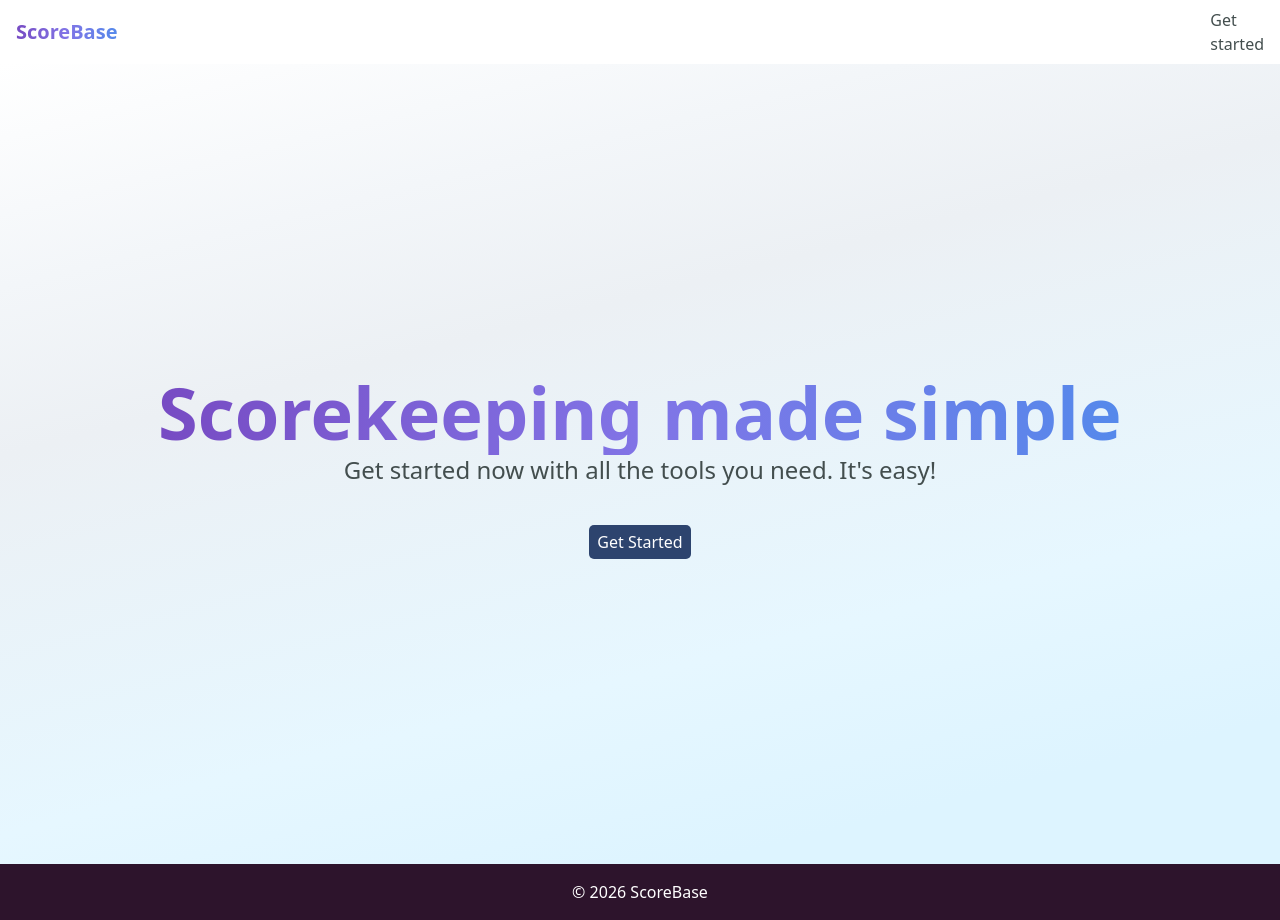
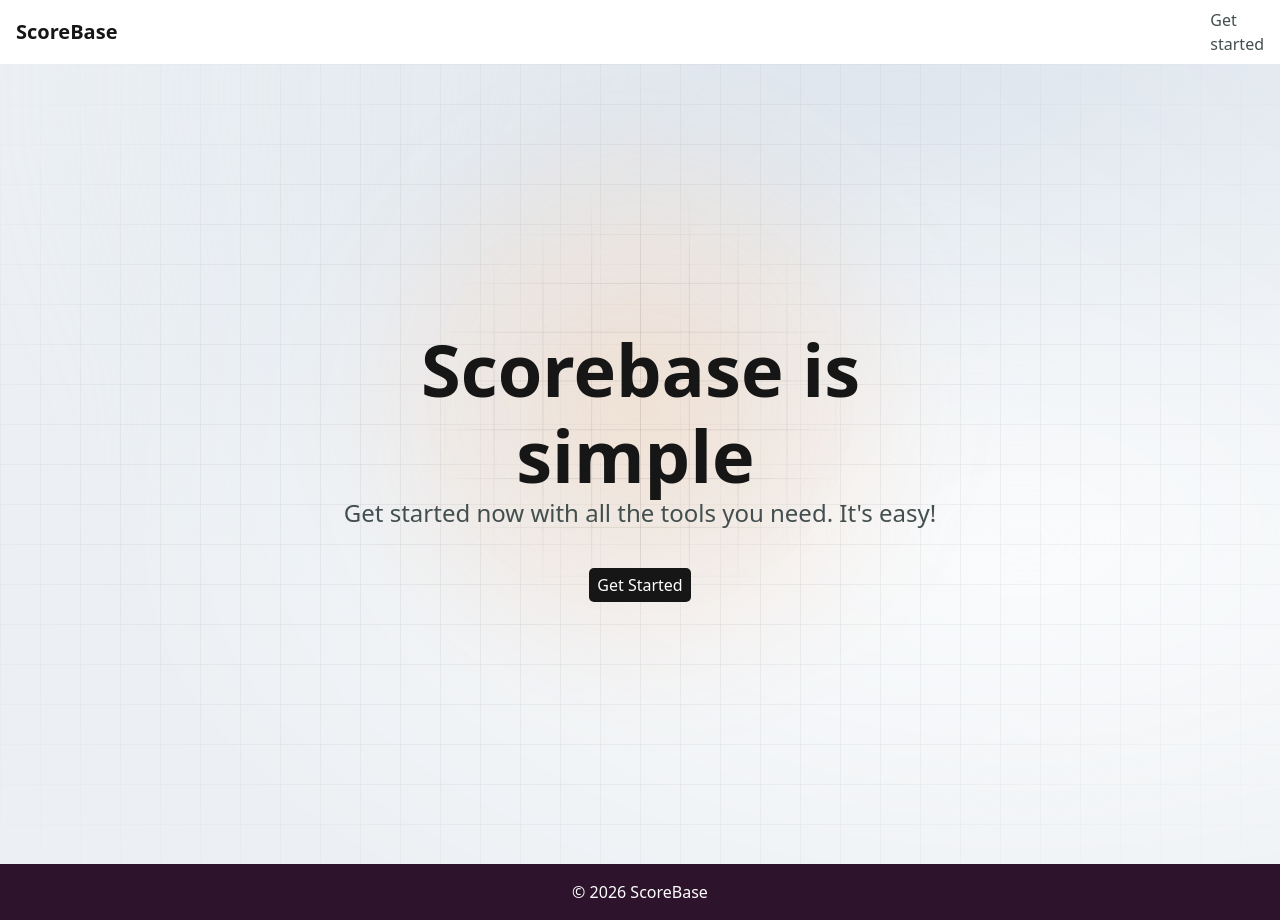
Before and after one commit to yobany10/scorebase-2, a React (Create React App) app: page / in a window 1280 px wide. Built offline with nearby package versions, Linux system fonts and the light colour scheme.

Commit message:
Update landing page and navbar logo

```diff
--- a/src/components/Home.css
+++ b/src/components/Home.css
@@ -4,14 +4,91 @@
 
 .full-page-banner {
     display: grid;
-    background: rgb(255,255,255);
-    background: -moz-linear-gradient(166deg, rgba(255,255,255,1) 0%, rgba(243,246,249,1) 20%, rgba(236,240,244,1) 35%, rgba(230,247,255,1) 69%, rgba(221,244,255,1) 87%);
-    background: -webkit-linear-gradient(166deg, rgba(255,255,255,1) 0%, rgba(243,246,249,1) 20%, rgba(236,240,244,1) 35%, rgba(230,247,255,1) 69%, rgba(221,244,255,1) 87%);
-    background: linear-gradient(166deg, rgba(255,255,255,1) 0%, rgba(243,246,249,1) 20%, rgba(236,240,244,1) 35%, rgba(230,247,255,1) 69%, rgba(221,244,255,1) 87%);
-    filter: progid:DXImageTransform.Microsoft.gradient(startColorstr="#ffffff",endColorstr="#ddf4ff",GradientType=1);
+    position: relative;
+    isolation: isolate;
+    overflow: hidden;
+    background-color: rgb(236, 240, 244);
     padding: 1rem;
     min-height: 100vh;
 }
+
+.full-page-banner::before {
+    content: '';
+    position: absolute;
+    inset: -25%;
+    z-index: 0;
+    background:
+        radial-gradient(ellipse at 72% 58%, rgba(255, 255, 255, 0.82), transparent 48%),
+        radial-gradient(ellipse at 65% 20%, rgba(209, 220, 232, 0.55), transparent 50%);
+    filter: blur(48px);
+    transform: translate3d(-2%, -1%, 0) scale(1);
+    animation: landing-gradient-flow 36s ease-in-out infinite alternate;
+    pointer-events: none;
+}
+
+.full-page-banner::after {
+    content: '';
+    position: absolute;
+    left: var(--pointer-x, 50%);
+    top: var(--pointer-y, 42%);
+    width: clamp(20rem, 50vw, 48rem);
+    aspect-ratio: 1;
+    z-index: 0;
+    transform: translate3d(-50%, -50%, 0);
+    background: radial-gradient(ellipse at center, rgba(255, 140, 52, 0.18), transparent 70%);
+    filter: blur(40px);
+    transition: left 120ms ease-out, top 120ms ease-out;
+    pointer-events: none;
+}
+
+.landing-grid {
+    position: absolute;
+    inset: 0;
+    z-index: 0;
+    background-image:
+        linear-gradient(to right, rgba(48, 48, 48, 0.08) 1px, transparent 1px),
+        linear-gradient(to bottom, rgba(48, 48, 48, 0.08) 1px, transparent 1px);
+    background-size: 40px 40px;
+    -webkit-mask-image: radial-gradient(ellipse at center, rgba(0, 0, 0, 0.8) 20%, rgba(0, 0, 0, 0.55) 62%, transparent 100%);
+    mask-image: radial-gradient(ellipse at center, rgba(0, 0, 0, 0.8) 20%, rgba(0, 0, 0, 0.55) 62%, transparent 100%);
+    pointer-events: none;
+}
+
+.landing-grid::before {
+    content: '';
+    position: absolute;
+    inset: 0;
+    background-color: rgba(236, 240, 244, 0.55);
+    background-image:
+        linear-gradient(to right, rgba(48, 48, 48, 0.13) 1px, transparent 1px),
+        linear-gradient(to bottom, rgba(48, 48, 48, 0.13) 1px, transparent 1px);
+    background-size: 40px 40px;
+    transform: scale(1.22);
+    transform-origin: var(--pointer-x, 50%) var(--pointer-y, 42%);
+    -webkit-mask-image: radial-gradient(circle 180px at var(--pointer-x, 50%) var(--pointer-y, 42%), #000 0%, #000 62%, transparent 100%);
+    mask-image: radial-gradient(circle 180px at var(--pointer-x, 50%) var(--pointer-y, 42%), #000 0%, #000 62%, transparent 100%);
+    pointer-events: none;
+}
+
+.full-page-banner > :not(.landing-grid) {
+    position: relative;
+    z-index: 1;
+}
+
+@keyframes landing-gradient-flow {
+    from {
+        transform: translate3d(-2%, -1%, 0) scale(1);
+    }
+    to {
+        transform: translate3d(2%, 1%, 0) scale(1.05);
+    }
+}
+
+/* @media (prefers-reduced-motion: reduce) {
+    .full-page-banner::before {
+        animation: none;
+    }
+} */
 
 #full-page-banner-text-container {
     display: grid;
@@ -40,6 +117,35 @@
     font-weight: 900;
     padding: 0 0 0 0;
     margin: 0 0 0 0;
+    color: var(--custom-black);
+}
+
+.typewriter-prefix {
+    display: block;
+}
+
+.typewriter-word {
+    display: block;
+    width: 5em;
+    margin: 0 auto;
+    text-align: center;
+    white-space: nowrap;
+}
+
+.typewriter-cursor {
+    display: inline-block;
+    width: 0.06em;
+    height: 0.85em;
+    margin-left: 0.08em;
+    background-color: currentColor;
+    vertical-align: -0.08em;
+    animation: typewriter-cursor-blink 1s steps(2, start) infinite;
+}
+
+@keyframes typewriter-cursor-blink {
+    50% {
+        opacity: 0;
+    }
 }
 
 @media (min-width: 800px) {
@@ -58,4 +164,10 @@
 
 #full-page-banner-button {
     padding: 5px 8px;
+    background-color: var(--custom-black);
 }
+
+#full-page-banner-button:hover,
+#full-page-banner-button:focus {
+    background-color: var(--blue);
+}
--- a/src/components/Home.js
+++ b/src/components/Home.js
@@ -1,13 +1,64 @@
-import React from 'react'
+import React, { useEffect, useState } from 'react'
 import { Link } from 'react-router-dom'
 import './Home.css'
 
+const headlineWords = ['easy', 'fun', 'simple', 'awesome', 'cool', 'fast', 'free']
+
 const Home = () => {
+    const [wordIndex, setWordIndex] = useState(0)
+    const [typedWord, setTypedWord] = useState('')
+    const [isDeleting, setIsDeleting] = useState(false)
+
+    useEffect(() => {
+        const currentWord = headlineWords[wordIndex]
+        const wordIsComplete = typedWord === currentWord
+        const delay = isDeleting ? 70 : wordIsComplete ? 1100 : 140
+
+        const timeoutId = setTimeout(() => {
+            if (isDeleting) {
+                if (typedWord.length === 0) {
+                    setIsDeleting(false)
+                    setWordIndex(index => (index + 1) % headlineWords.length)
+                } else {
+                    setTypedWord(typedWord.slice(0, -1))
+                }
+            } else if (wordIsComplete) {
+                setIsDeleting(true)
+            } else {
+                setTypedWord(currentWord.slice(0, typedWord.length + 1))
+            }
+        }, delay)
+
+        return () => clearTimeout(timeoutId)
+    }, [isDeleting, typedWord, wordIndex])
+
+    const handlePointerMove = event => {
+        if (event.pointerType === 'touch') return
+
+        const { currentTarget, clientX, clientY } = event
+        const bounds = currentTarget.getBoundingClientRect()
+
+        if (!bounds.width || !bounds.height) return
+
+        const pointerX = ((clientX - bounds.left) / bounds.width) * 100
+        const pointerY = ((clientY - bounds.top) / bounds.height) * 100
+
+        currentTarget.style.setProperty('--pointer-x', `${pointerX}%`)
+        currentTarget.style.setProperty('--pointer-y', `${pointerY}%`)
+    }
+
     return (
         <div id='home-container'>
-            <div className='full-page-banner'>
+            <div className='full-page-banner' onPointerMove={handlePointerMove}>
+                <div className='landing-grid' aria-hidden='true' />
                 <div id='full-page-banner-text-container'>
-                    <h1 id='full-page-banner-text-large' className='flip-horizontal-bottom gradient-bg-purple-blue'>Scorekeeping made simple</h1>
+                    <h1 id='full-page-banner-text-large' className='flip-horizontal-bottom'>
+                        <span className='typewriter-prefix'>Scorebase is</span>
+                        <span className='typewriter-word'>
+                            {typedWord}
+                            <span className='typewriter-cursor' aria-hidden='true' />
+                        </span>
+                    </h1>
                     <h1 id='full-page-banner-text-small'>Get started now with all the tools you need. It's easy!</h1>
                 </div>
                 <Link to='/scorekeeping' id='full-page-banner-button-container'><button className='info-button' id='full-page-banner-button'>Get Started</button></Link>
--- a/src/components/Navbar.css
+++ b/src/components/Navbar.css
@@ -23,6 +23,7 @@
     font-size: 20px;
     margin: 0 0 0 0;
     justify-self: start;
+    color: var(--custom-black);
 }
 
 .navbar-links-container {
--- a/src/components/Navbar.js
+++ b/src/components/Navbar.js
@@ -11,7 +11,7 @@ const MainNavbar = () => {
         <nav className="navbar-div">
             <div className='navbar-div-content'>
                 <Link to={'/'}>
-                    <p className='navbar-logo gradient-bg-purple-blue'>ScoreBase</p>
+                    <p className='navbar-logo'>ScoreBase</p>
                 </Link>
                 <div className='navbar-links-container'>
                     {profile && <Link className='navbar-link navbar-scorekeep' to='/scorekeeping'>Scorekeep</Link>}
```
